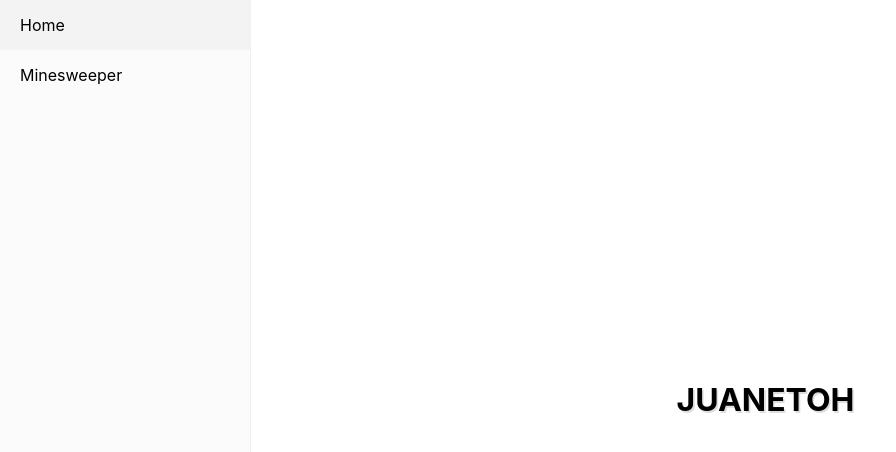
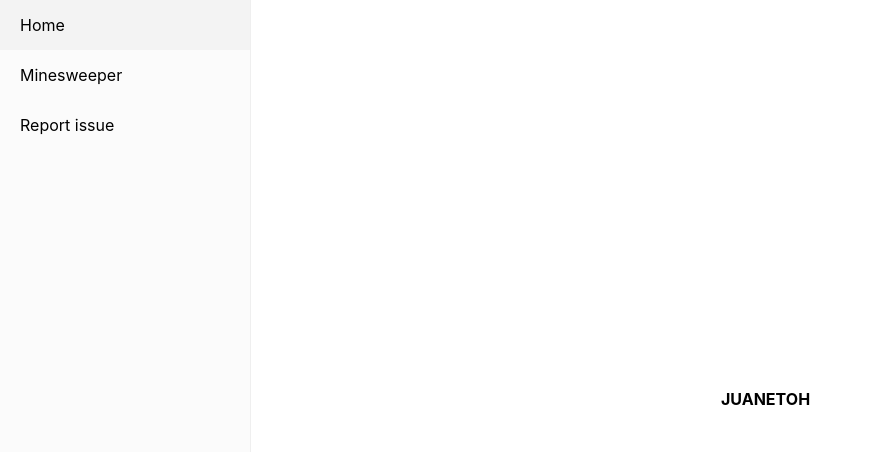
Before and after one commit to jurelmetal/jurelmetal.github.io, a React (Vite) app: page /#/juanetoh in a window 1280 px wide. Shown: the top 452 px of the page, without its empty margins (0-896 px from the left). Built offline with nearby package versions, Linux system fonts and the light colour scheme.

Commit message:
Add report issue link

```diff
--- a/src/Layout.tsx
+++ b/src/Layout.tsx
@@ -3,6 +3,10 @@
 import { Link, Outlet, useLocation, useNavigate } from "react-router";
 
 import "./Layout.css";
+
+const labelForRoute = (pathname: string): string => {
+    return pathname.substring(1);
+};
 
 export const Layout = () => {
     const route = useLocation();
@@ -12,12 +16,15 @@
             navigate('/juanetoh');
         }
     }, [route, navigate]);
+    const labelForCurrentRoute = labelForRoute(route.pathname);
+    const reportIssueUrl = `https://github.com/jurelmetal/jurelmetal.github.io/issues/new?labels=${labelForCurrentRoute}`;
     return (
         <div className='container'>
             <Sidebar className="sidebar">
                 <Menu>
                     <MenuItem component={<Link to="/juanetoh" />}>Home</MenuItem>
                     <MenuItem component={<Link to="/minesweeper" />}>Minesweeper</MenuItem>
+                    <MenuItem href={reportIssueUrl}>Report issue</MenuItem>
                 </Menu>
             </Sidebar>
             <div className='routeContent'>
```
